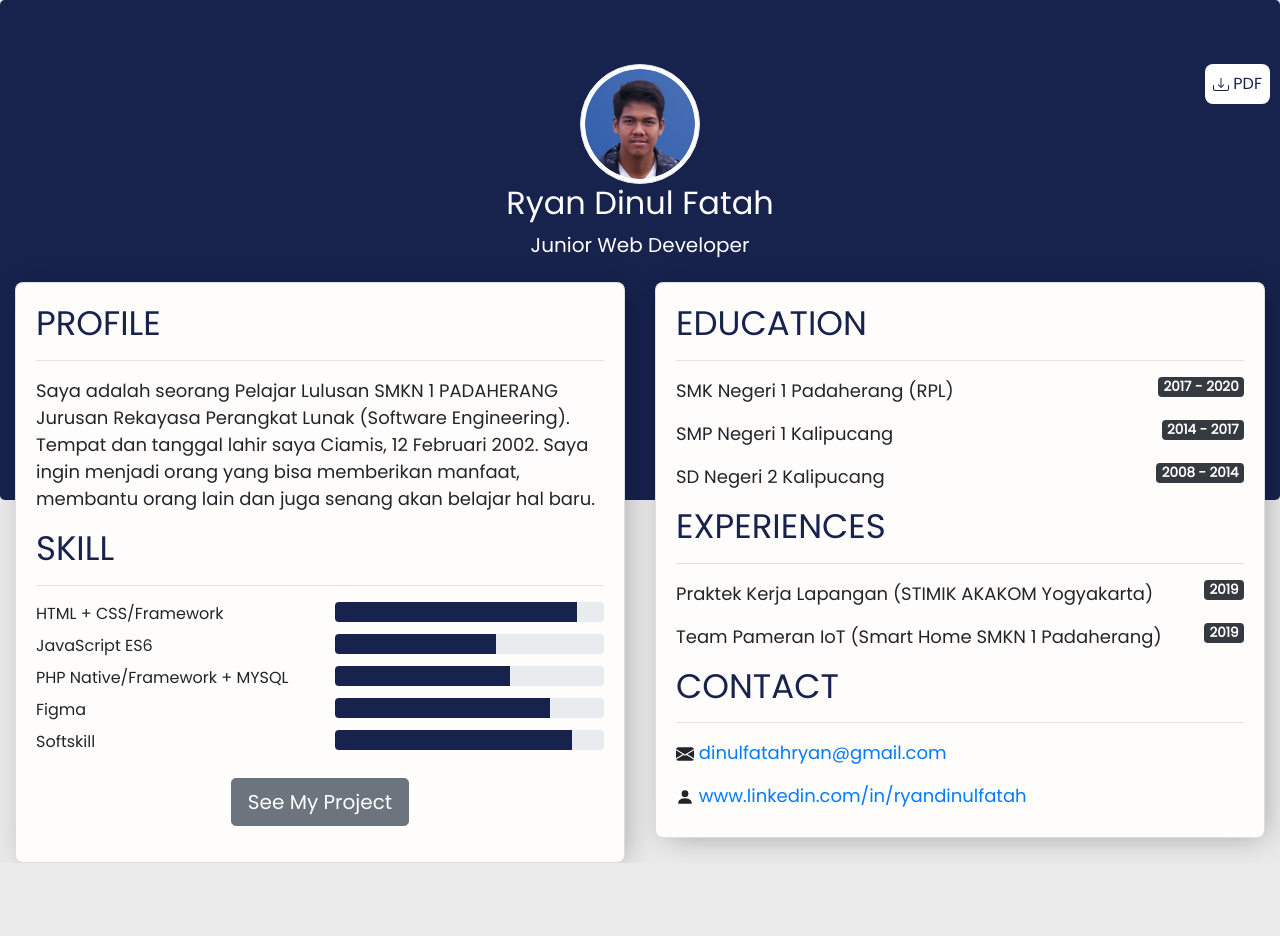
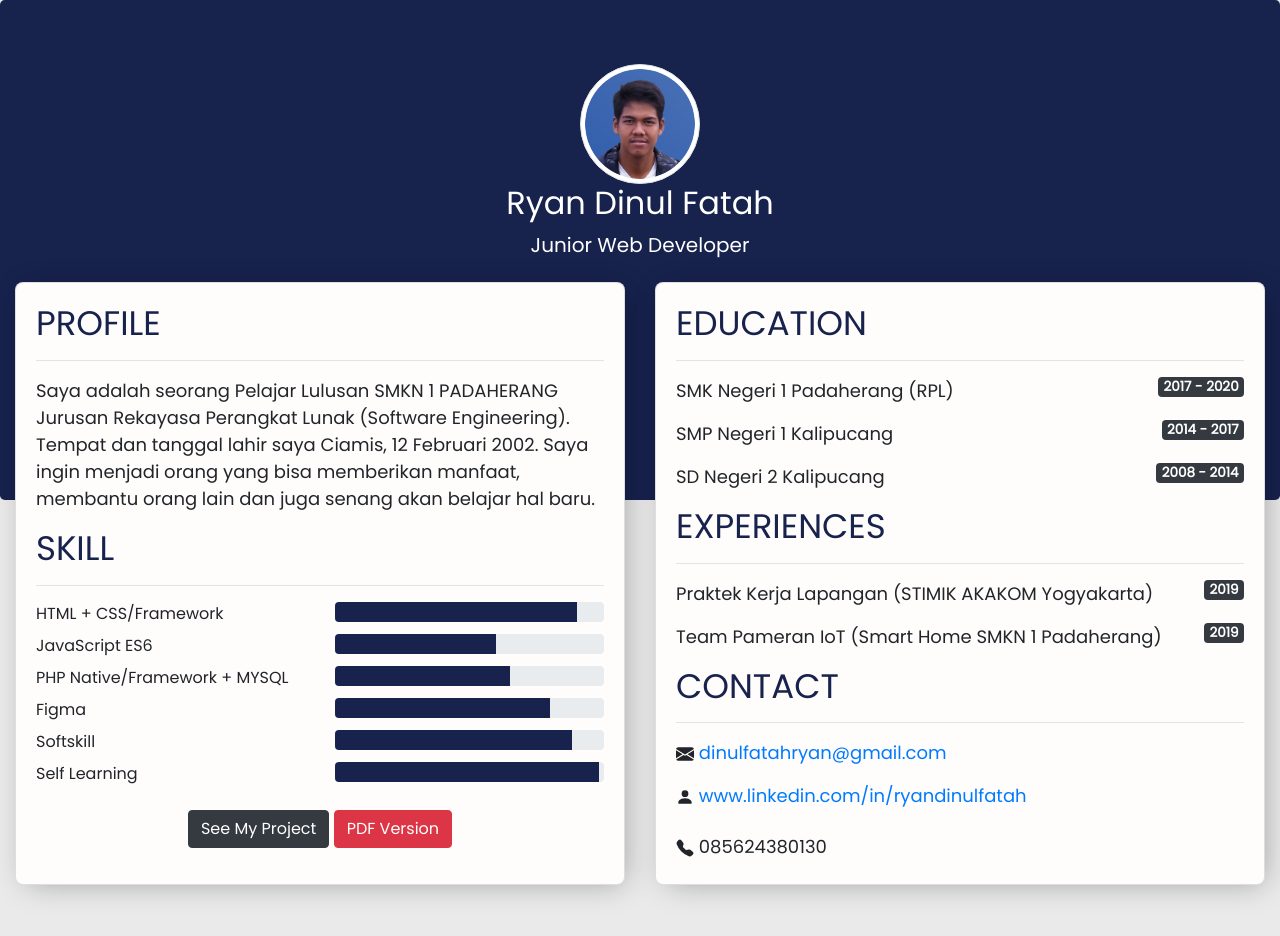
Before and after one commit to Ryandinulfatah12/cv, a plain HTML site: page index.html in a window 1280 px wide. Before the commit the page ends 863 px from the top, so only its background shows below. Drawn offline with nearby package versions, Linux system fonts and the light colour scheme.

Commit message:
update sertifikat dicoding

```diff
--- a/index.html
+++ b/index.html
@@ -14,15 +14,6 @@
   <body>
     <header class="mx-auto">
         <div class="jumbotron text-center text-white">
-          <div class="pdf">
-            <a href="https://drive.google.com/file/d/1i-3LgkNkuHZ91tnV2b2kv0ufHWcL-fBW/view?usp=sharing">
-              <svg width="1em" height="1em" viewBox="0 0 16 16" class="bi bi-download" fill="currentColor" xmlns="http://www.w3.org/2000/svg">
-                <path fill-rule="evenodd" d="M.5 8a.5.5 0 0 1 .5.5V12a1 1 0 0 0 1 1h12a1 1 0 0 0 1-1V8.5a.5.5 0 0 1 1 0V12a2 2 0 0 1-2 2H2a2 2 0 0 1-2-2V8.5A.5.5 0 0 1 .5 8z"/>
-                <path fill-rule="evenodd" d="M5 7.5a.5.5 0 0 1 .707 0L8 9.793 10.293 7.5a.5.5 0 1 1 .707.707l-2.646 2.647a.5.5 0 0 1-.708 0L5 8.207A.5.5 0 0 1 5 7.5z"/>
-                <path fill-rule="evenodd" d="M8 1a.5.5 0 0 1 .5.5v8a.5.5 0 0 1-1 0v-8A.5.5 0 0 1 8 1z"/>
-              </svg> PDF
-            </a>
-          </div>
           <img src="src/img/ryan profile.png" class="img-thumbnail profile">
           <h2 class="display-5 font-weight-semibold">Ryan Dinul Fatah</h2>
           <p class="lead">Junior Web Developer</p>
@@ -96,15 +87,27 @@
                   </div>
                 </div>
 
+                <div class="row pb-2">
+                  <div class="col-md-6">
+                    Self Learning
+                  </div>
+                  <div class="col-md-6">
+                    <div class="progress" style="height: 20px;">
+                      <div class="progress-bar" role="progressbar" style="width: 98%;" aria-valuenow="88" aria-valuemin="0" aria-valuemax="100"></div>
+                    </div>
+                  </div>
+                </div>
+
                 <div class="button text-center py-3">
-                  <a href="showoff.html" class="btn btn-secondary btn-lg">See My Project</a>
+                  <a href="showoff.html" class="btn btn-dark btn-md">See My Project</a>
+                  <a href="https://drive.google.com/file/d/1I6RJdo0nMcoUdCqVhPi8aOe_HXmk5qgP/view?usp=sharing" class="btn btn-danger btn-md">PDF Version</a>
                 </div>
               </div>
             </div>
           </div>
           <div class="col-md-6">
             <div class="card">
-              <div class="card-body">
+              <div class="card-body pb-4">
                 <h5 class="card-title">EDUCATION</h5>
                 <hr>
                 <p class="card-text">SMK Negeri 1 Padaherang (RPL) <span class="badge badge-dark float-right">2017 - 2020</span></p>
@@ -128,7 +131,13 @@
                   <svg width="1em" height="1em" viewBox="0 0 16 16" class="bi bi-person-fill" fill="currentColor" xmlns="http://www.w3.org/2000/svg">
                     <path fill-rule="evenodd" d="M3 14s-1 0-1-1 1-4 6-4 6 3 6 4-1 1-1 1H3zm5-6a3 3 0 1 0 0-6 3 3 0 0 0 0 6z"/>
                   </svg>
-                  <a href="www.linkedin.com/in/ryandinulfatah">www.linkedin.com/in/ryandinulfatah</a>
+                  <a href="https://www.linkedin.com/in/ryandinulfatah/">www.linkedin.com/in/ryandinulfatah</a>
+                </p>
+                <p class="card-text">
+                  <svg width="1em" height="1em" viewBox="0 0 16 16" class="bi bi-telephone-fill" fill="currentColor" xmlns="http://www.w3.org/2000/svg">
+                    <path fill-rule="evenodd" d="M2.267.98a1.636 1.636 0 0 1 2.448.152l1.681 2.162c.309.396.418.913.296 1.4l-.513 2.053a.636.636 0 0 0 .167.604L8.65 9.654a.636.636 0 0 0 .604.167l2.052-.513a1.636 1.636 0 0 1 1.401.296l2.162 1.681c.777.604.849 1.753.153 2.448l-.97.97c-.693.693-1.73.998-2.697.658a17.47 17.47 0 0 1-6.571-4.144A17.47 17.47 0 0 1 .639 4.646c-.34-.967-.035-2.004.658-2.698l.97-.969z"/>
+                  </svg>
+                  <span>085624380130</span>
                 </p>
               </div>
             </div>
--- a/src/showoff.css
+++ b/src/showoff.css
@@ -132,14 +132,13 @@ p {
     color: #fff;
     background-color: #17224d;
     padding: 8px;
+    margin: 8px;
     border-radius: 8px;
     margin-top: 10px;
 }
 
 .button {
-    left: 0;
-    position: absolute;
-    margin-top: 10px;
+    text-align: center;
 }
 .btn {
     border-radius: 8px;
@@ -150,9 +149,9 @@ p {
     color: #17224d;
     font-size: 18px;
 }
-.button-right {
-    right: 0;
-    position: absolute;
-    margin-top: 10px;
 
-}
+@media (max-width: 576px) {
+    .btn {
+        width: 20px;
+    }
+ }
--- a/src/style.css
+++ b/src/style.css
@@ -12,6 +12,7 @@ body {
 p {
     font-size: 18px;
 }
+
 
 .pdf {
     padding: 8px;
@@ -59,6 +60,7 @@ p {
 .badge {cursor: default;}
 .custom-card {
     margin-top: -250px;
+    height: 700px;
 }
 
 .progress-bar {
```
Also changed, not shown: showoff.html (+6 -6 lines), src/img/sertifikat/dicoding_web.jpg, src/img/sertifikat/dicoding_web_2.jpg, src/img/sertifikat/solid.jpg.
